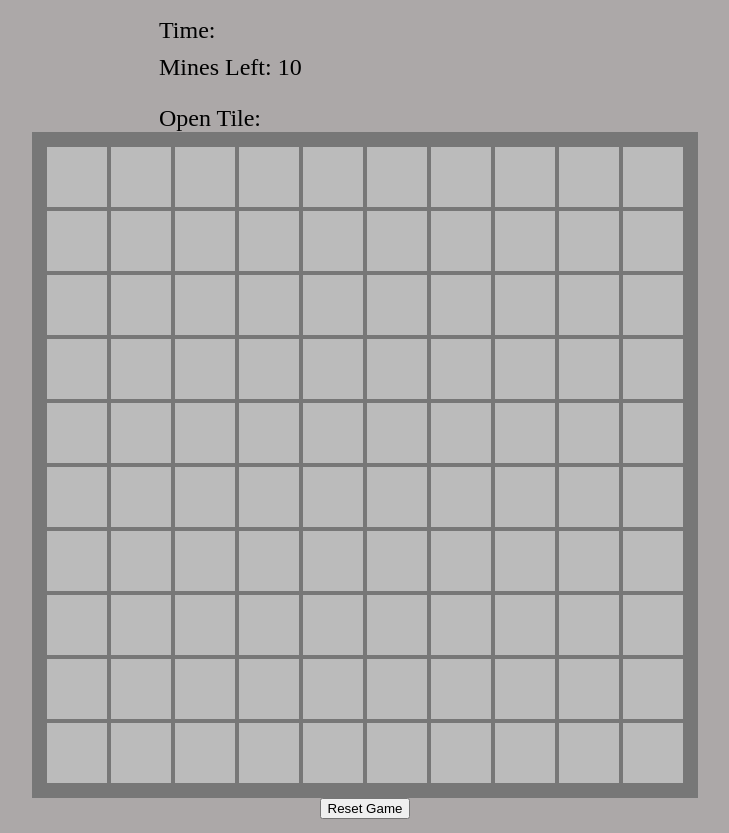
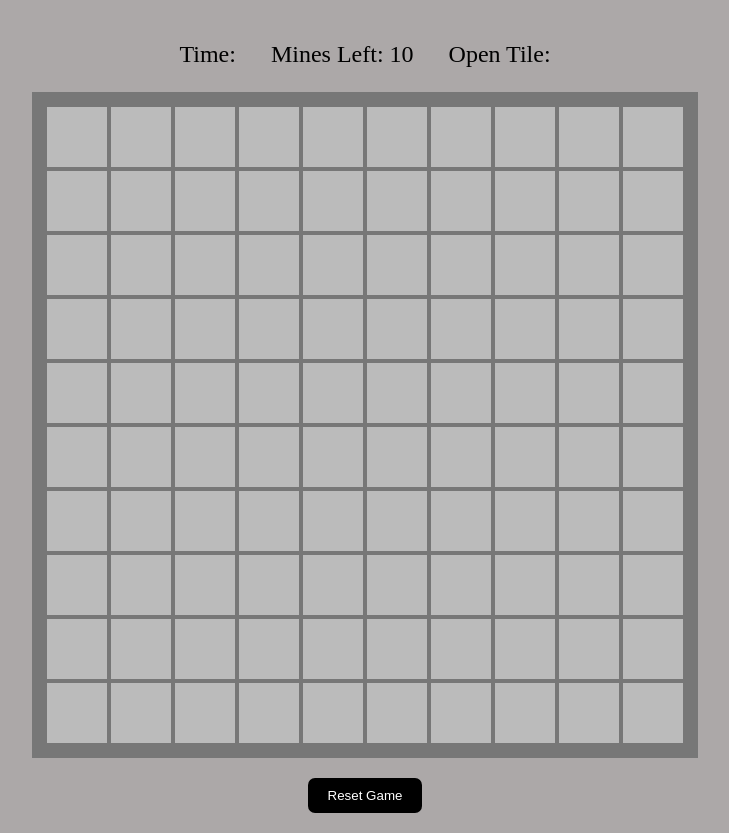
Before and after one commit to bogdanovich231/minesweeper, a website built with webpack: page minesweeper/dist/index.html in a window 1280 px wide. Shown: the part 78-911 px from the top of the page, without its empty margins (275-1004 px from the left). Built offline with nearby package versions, Linux system fonts and the light colour scheme.

Commit message:
feat: adding style fields elements

```diff
--- a/minesweeper/src/index.js
+++ b/minesweeper/src/index.js
@@ -31,8 +31,8 @@ sweeperTimer.innerHTML = "Time: ";
 sweeperSteps.innerHTML = "Open Tile: ";
 sweeperRestart.innerHTML = "Reset Game";
 
-sweeperFields.append(sweeperTitle, sweeperTimer, sweeperSubtext, sweeperSteps);
-document.body.append(sweeperFields, sweeperBoard);
+sweeperFields.append(sweeperTimer, sweeperSubtext, sweeperSteps);
+document.body.append(sweeperTitle, sweeperFields, sweeperBoard);
 sweeperSubtext.append(sweeperSpan);
 document.body.append(sweeperRestart);
 
--- a/minesweeper/src/style.css
+++ b/minesweeper/src/style.css
@@ -19,7 +19,8 @@ body {
 .sweeper_subtext {
     color: #000000;
     font-size: 1.5rem;
-    margin-top: 10px;
+    margin-left: 35px;
+    margin-right: 35px;
 }
 
 .sweeper_board {
@@ -58,3 +59,19 @@ body {
 .sweeper_board>[data-status="marked"] {
     background-color: yellow;
 }
+
+.sweeper_restart {
+    border: none;
+    background: #000000;
+    color: white;
+    padding: 10px 20px;
+    border-radius: 7px;
+    margin-top: 20px;
+    margin-bottom: 20px;
+}
+
+.sweeper_fields {
+    align-items: center;
+    justify-content: center;
+    display: flex;
+}
```
